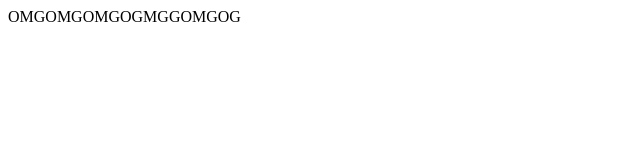
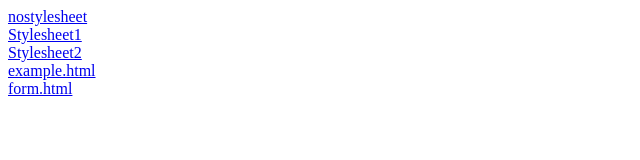
Before and after one commit to uone0628/PP1_Project2, a plain HTML site: page index.html in a window 1280 px wide. Shown: the whole page, without its empty margins (0-640 px from the left). Drawn offline with Linux system fonts and the light colour scheme.

Commit message:
upload index file

```diff
--- a/index.html
+++ b/index.html
@@ -2,10 +2,15 @@
 <html lang="en">
 <head>
     <meta charset="UTF-8">
+    <meta http-equiv="X-UA-Compatible" content="IE=edge">
     <meta name="viewport" content="width=device-width, initial-scale=1.0">
     <title>Document</title>
 </head>
 <body>
-    OMGOMGOMGOGMGGOMGOG
+    <a href="nostyle.html">nostylesheet</a><br>
+    <a href="style1.html">Stylesheet1</a><br>
+    <a href="style2.html">Stylesheet2</a><br>
+    <a href="example.html">example.html</a><br>
+    <a href="form.html">form.html</a>
 </body>
 </html>
```
